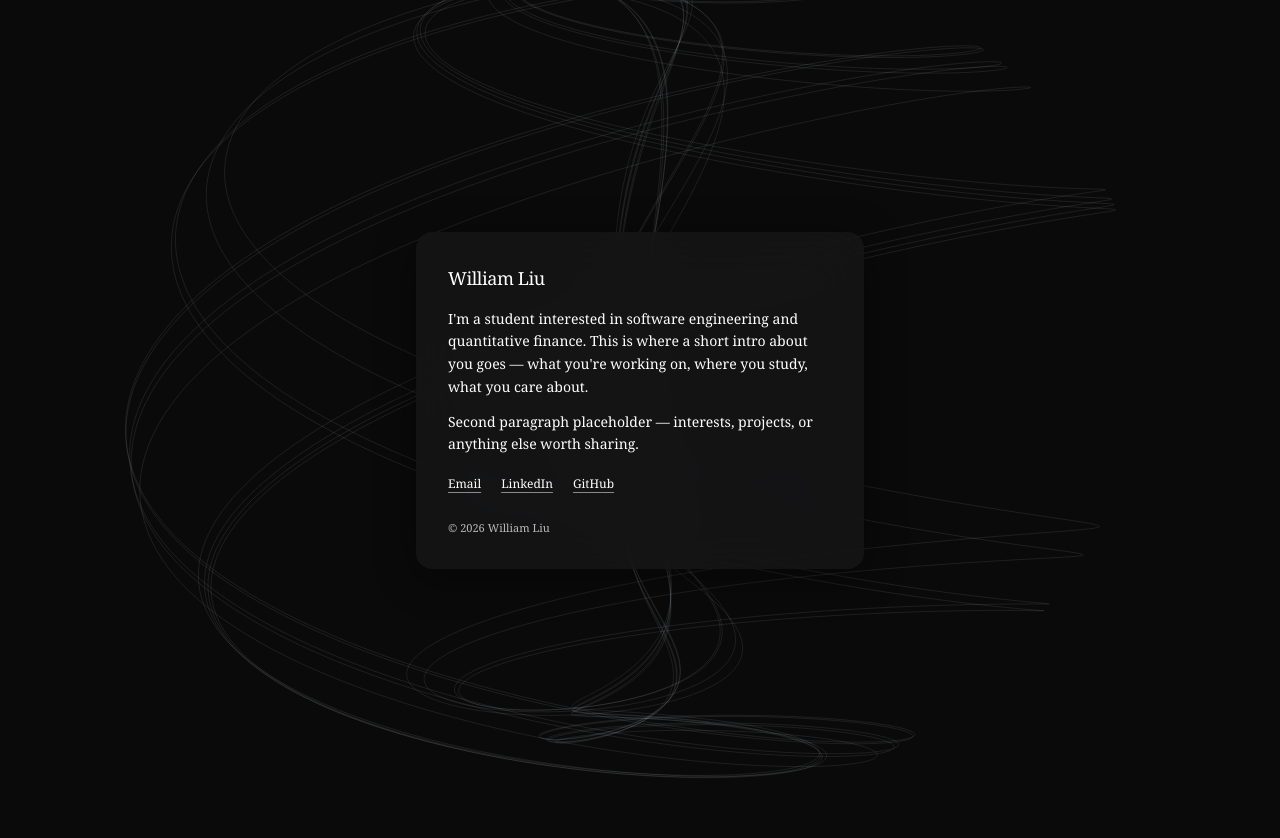
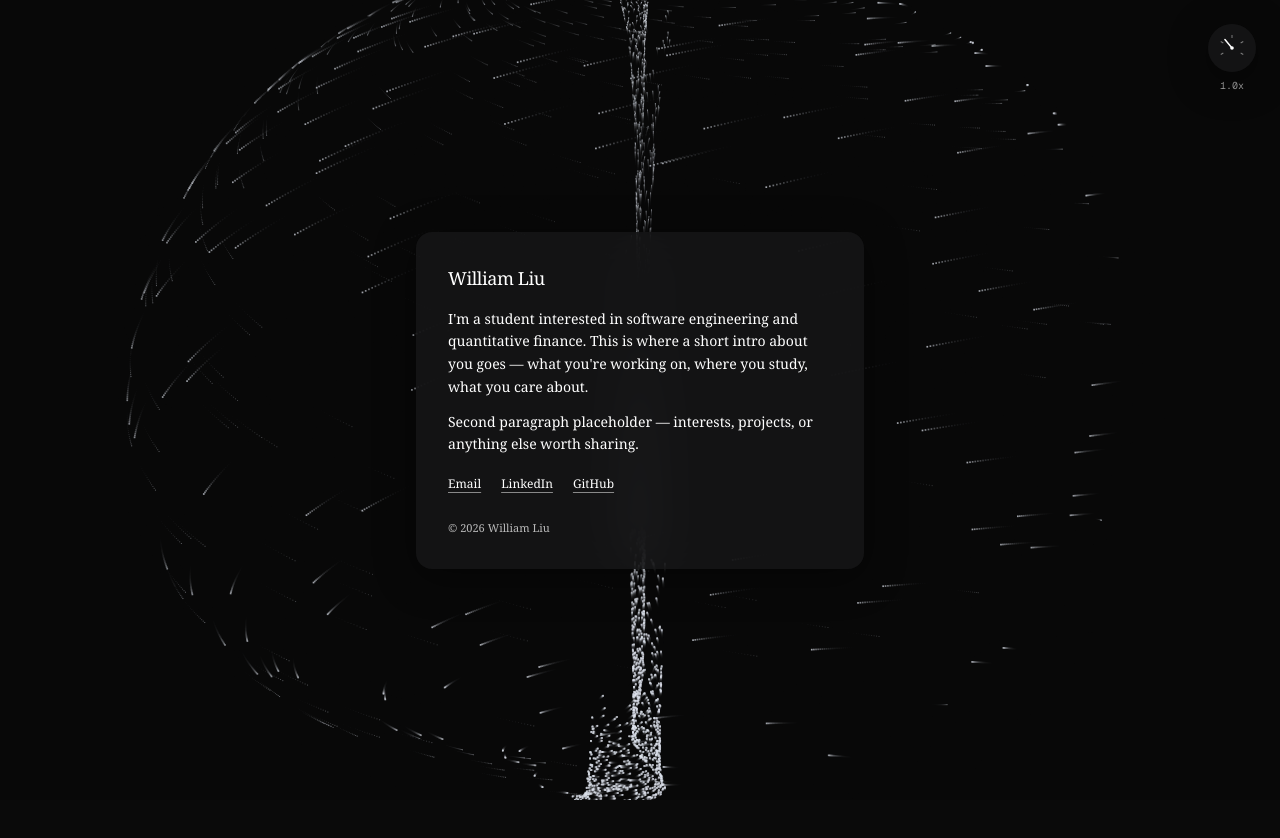
Before and after one commit to thewilliamliu/personal-website, a Next.js app: page / in a window 1280 px wide. Shown: the top 838 px of the page. Built offline with nearby package versions, Linux system fonts and the light colour scheme.

Commit message:
Back to particles; speed dial with drag control; /attractor explainer page

```diff
--- /dev/null
+++ b/app/attractor/page.tsx
@@ -0,0 +1,67 @@
+import Link from 'next/link'
+import AizawaBackground from 'app/components/aizawa'
+
+export const metadata = {
+  title: 'The Aizawa Attractor',
+  description: 'The equations behind the animation on the homepage.',
+}
+
+function Eq({ children }: { children: React.ReactNode }) {
+  return (
+    <div className="font-mono text-[13px] leading-7 text-white/90">
+      {children}
+    </div>
+  )
+}
+
+export default function AttractorPage() {
+  return (
+    <>
+      <AizawaBackground />
+      <div aria-hidden="true" className="h-[400vh]" />
+      <main className="fixed inset-0 flex items-center justify-center p-6">
+        <section className="glass-card w-full max-w-md rounded-2xl p-7 md:p-8 text-white">
+          <h1 className="mb-4 text-lg font-medium tracking-tight">
+            The Aizawa Attractor
+          </h1>
+
+          <p className="mb-3 text-sm leading-relaxed">
+            The animation on the homepage is the Aizawa attractor, a strange
+            attractor: a chaotic system whose trajectories never repeat or
+            settle down, yet stay confined to this sphere-like shape forever.
+            Each particle follows three coupled differential equations:
+          </p>
+
+          <div className="mb-3 rounded-lg bg-black/40 px-4 py-3">
+            <Eq>dx/dt = (z − b)·x − d·y</Eq>
+            <Eq>dy/dt = d·x + (z − b)·y</Eq>
+            <Eq>dz/dt = c + a·z − z³/3 − (x² + y²)(1 + e·z) + f·z·x³</Eq>
+          </div>
+
+          <p className="mb-3 text-sm leading-relaxed">
+            with constants a = 0.95, b = 0.7, c = 0.6, d = 3.5, e = 0.25,
+            f = 0.1. The first two equations spin points around the vertical
+            axis while pushing them outward or inward depending on height; the
+            third squeezes the flow vertically, folding it back into the tube
+            you see.
+          </p>
+
+          <p className="mb-5 text-sm leading-relaxed">
+            The system is chaotic: two particles that start almost together
+            drift apart exponentially fast, which is why the swarm smears into
+            a cloud instead of marching in lockstep. Every dot here is just
+            these three equations stepped forward in time, thousands of times
+            per second.
+          </p>
+
+          <Link
+            href="/"
+            className="text-xs text-white underline decoration-white/50 underline-offset-4 transition-opacity hover:opacity-80"
+          >
+            ← back home
+          </Link>
+        </section>
+      </main>
+    </>
+  )
+}
--- a/app/components/aizawa.tsx
+++ b/app/components/aizawa.tsx
@@ -10,10 +10,11 @@ const d = 3.5
 const e = 0.25
 const f = 0.1
 
-// One long precomputed orbit, drawn as a continuous curve
-const ORBIT_POINTS = 24000
-const DT = 0.004
+const DT = 0.002 // slow base speed
+const NUM_PARTICLES = 3000
 
+// Other components can set the speed multiplier:
+// window.dispatchEvent(new CustomEvent('aizawa-speed', { detail: 1.5 }))
 export default function AizawaBackground() {
   const canvasRef = useRef<HTMLCanvasElement>(null)
 
@@ -26,6 +27,12 @@ export default function AizawaBackground() {
     let width = 0
     let height = 0
     let raf = 0
+    let speed = 1
+
+    const onSpeed = (ev: Event) => {
+      speed = (ev as CustomEvent<number>).detail
+    }
+    window.addEventListener('aizawa-speed', onSpeed)
 
     const resize = () => {
       width = window.innerWidth
@@ -38,48 +45,35 @@ export default function AizawaBackground() {
     resize()
     window.addEventListener('resize', resize)
 
-    // Precompute the orbit
-    const ox3 = new Float32Array(ORBIT_POINTS)
-    const oy3 = new Float32Array(ORBIT_POINTS)
-    const oz3 = new Float32Array(ORBIT_POINTS)
-    {
-      let x = 0.1
-      let y = 0
-      let z = 0
-      // burn in
-      for (let n = 0; n < 5000; n++) {
-        const nx = x + DT * ((z - b) * x - d * y)
-        const ny = y + DT * (d * x + (z - b) * y)
-        const nz =
+    const px = new Float32Array(NUM_PARTICLES)
+    const py = new Float32Array(NUM_PARTICLES)
+    const pz = new Float32Array(NUM_PARTICLES)
+    for (let i = 0; i < NUM_PARTICLES; i++) {
+      px[i] = 0.1 + Math.random() * 0.1
+      py[i] = Math.random() * 0.1
+      pz[i] = Math.random() * 0.1
+    }
+    const step = (i: number, dt: number) => {
+      const x = px[i]
+      const y = py[i]
+      const z = pz[i]
+      px[i] = x + dt * ((z - b) * x - d * y)
+      py[i] = y + dt * (d * x + (z - b) * y)
+      pz[i] =
         z +
-          DT *
+        dt *
           (c +
             a * z -
             (z * z * z) / 3 -
             (x * x + y * y) * (1 + e * z) +
             f * z * x * x * x)
-        x = nx
-        y = ny
-        z = nz
     }
-      for (let n = 0; n < ORBIT_POINTS; n++) {
-        const nx = x + DT * ((z - b) * x - d * y)
-        const ny = y + DT * (d * x + (z - b) * y)
-        const nz =
-          z +
-          DT *
-            (c +
-              a * z -
-              (z * z * z) / 3 -
-              (x * x + y * y) * (1 + e * z) +
-              f * z * x * x * x)
-        x = nx
-        y = ny
-        z = nz
-        ox3[n] = x
-        oy3[n] = y
-        oz3[n] = z - 0.6
-      }
+    // Burn in with a large dt, then desynchronize
+    for (let n = 0; n < 500; n++)
+      for (let i = 0; i < NUM_PARTICLES; i++) step(i, 0.01)
+    for (let i = 0; i < NUM_PARTICLES; i++) {
+      const extra = Math.floor(Math.random() * 800)
+      for (let n = 0; n < extra; n++) step(i, 0.01)
     }
 
     // Scroll drives the viewing angle
@@ -103,12 +97,13 @@ export default function AizawaBackground() {
     const draw = () => {
       smoothT += (scrollT - smoothT) * 0.06
 
-      ctx.fillStyle = '#0a0a0a'
+      // Trail fade
+      ctx.fillStyle = 'rgba(10, 10, 10, 0.18)'
       ctx.fillRect(0, 0, width, height)
 
       const scale = Math.min(width, height) * 0.42
-      const cx = width / 2
-      const cy = height / 2
+      const ox = width / 2
+      const oy = height / 2
 
       const tilt = 0.2 + smoothT * 1.5
       const angle = spin + smoothT * Math.PI * 2
@@ -117,30 +112,36 @@ export default function AizawaBackground() {
       const sinA = Math.sin(angle)
       const cosT = Math.cos(tilt)
       const sinT = Math.sin(tilt)
+      const dt = DT * speed
 
-      ctx.lineWidth = 0.6
-      ctx.strokeStyle = 'rgba(225, 230, 240, 0.16)'
-      ctx.beginPath()
-      for (let i = 0; i < ORBIT_POINTS; i++) {
-        const rx = ox3[i] * cosA - oy3[i] * sinA
-        const ry = ox3[i] * sinA + oy3[i] * cosA
-        const tz = ry * sinT + oz3[i] * cosT
-        const sx = cx + rx * scale
-        const sy = cy - tz * scale
-        if (i === 0) ctx.moveTo(sx, sy)
-        else ctx.lineTo(sx, sy)
+      for (let i = 0; i < NUM_PARTICLES; i++) {
+        step(i, dt)
+        const rx = px[i] * cosA - py[i] * sinA
+        const ry = px[i] * sinA + py[i] * cosA
+        const rz = pz[i] - 0.6
+        const ty = ry * cosT - rz * sinT
+        const tz = ry * sinT + rz * cosT
+
+        const sx = ox + rx * scale
+        const sy = oy - tz * scale
+        const alpha = Math.max(0.12, Math.min(0.7, (ty + 2) / 4))
+        ctx.fillStyle = `rgba(225, 230, 240, ${alpha})`
+        const size = ty > 0 ? 1.7 : 1
+        ctx.fillRect(sx, sy, size, size)
       }
-      ctx.stroke()
 
-      spin += 0.00024 // ~30% of previous speed
+      spin += 0.00024 * speed
       if (!prefersReduced) raf = requestAnimationFrame(draw)
     }
+    ctx.fillStyle = '#0a0a0a'
+    ctx.fillRect(0, 0, width, height)
     draw()
 
     return () => {
       cancelAnimationFrame(raf)
       window.removeEventListener('resize', resize)
       window.removeEventListener('scroll', onScroll)
+      window.removeEventListener('aizawa-speed', onSpeed)
     }
   }, [])
 
--- /dev/null
+++ b/app/components/speed-dial.tsx
@@ -0,0 +1,101 @@
+'use client'
+
+import { useRef, useState } from 'react'
+import { useRouter } from 'next/navigation'
+
+const MIN = 0
+const MAX = 3
+
+// A small circular dial in the corner.
+// Drag up/down to change the animation speed; a plain click
+// (no drag) opens the /attractor page.
+export default function SpeedDial() {
+  const [speed, setSpeed] = useState(1)
+  const dragging = useRef(false)
+  const moved = useRef(false)
+  const startY = useRef(0)
+  const startSpeed = useRef(1)
+  const router = useRouter()
+
+  const setAndBroadcast = (v: number) => {
+    const clamped = Math.min(MAX, Math.max(MIN, v))
+    setSpeed(clamped)
+    window.dispatchEvent(new CustomEvent('aizawa-speed', { detail: clamped }))
+  }
+
+  const onPointerDown = (ev: React.PointerEvent) => {
+    dragging.current = true
+    moved.current = false
+    startY.current = ev.clientY
+    startSpeed.current = speed
+    ;(ev.target as HTMLElement).setPointerCapture(ev.pointerId)
+  }
+  const onPointerMove = (ev: React.PointerEvent) => {
+    if (!dragging.current) return
+    const dy = startY.current - ev.clientY
+    if (Math.abs(dy) > 4) moved.current = true
+    if (moved.current) setAndBroadcast(startSpeed.current + dy / 60)
+  }
+  const onPointerUp = () => {
+    dragging.current = false
+    if (!moved.current) router.push('/attractor')
+  }
+
+  // Needle angle: -120° at MIN, +120° at MAX
+  const angle = -120 + ((speed - MIN) / (MAX - MIN)) * 240
+
+  return (
+    <div className="fixed right-6 top-6 z-10 flex flex-col items-center gap-1.5 select-none">
+      <div
+        role="slider"
+        aria-label="Animation speed (click for details)"
+        aria-valuemin={MIN}
+        aria-valuemax={MAX}
+        aria-valuenow={Math.round(speed * 100) / 100}
+        tabIndex={0}
+        onPointerDown={onPointerDown}
+        onPointerMove={onPointerMove}
+        onPointerUp={onPointerUp}
+        onKeyDown={(ev) => {
+          if (ev.key === 'ArrowUp') setAndBroadcast(speed + 0.25)
+          if (ev.key === 'ArrowDown') setAndBroadcast(speed - 0.25)
+          if (ev.key === 'Enter') router.push('/attractor')
+        }}
+        className="glass-card flex h-12 w-12 cursor-pointer items-center justify-center rounded-full transition-transform hover:scale-105"
+        title="Drag to change speed · click to learn about the attractor"
+      >
+        <svg width="34" height="34" viewBox="0 0 34 34" aria-hidden="true">
+          {/* tick marks */}
+          {[-120, -60, 0, 60, 120].map((t) => (
+            <line
+              key={t}
+              x1="17"
+              y1="4"
+              x2="17"
+              y2="7"
+              stroke="rgba(255,255,255,0.45)"
+              strokeWidth="1"
+              transform={`rotate(${t} 17 17)`}
+            />
+          ))}
+          {/* needle */}
+          <line
+            x1="17"
+            y1="17"
+            x2="17"
+            y2="6"
+            stroke="white"
+            strokeWidth="1.5"
+            strokeLinecap="round"
+            transform={`rotate(${angle} 17 17)`}
+            style={{ transition: dragging.current ? 'none' : 'transform .2s' }}
+          />
+          <circle cx="17" cy="17" r="1.8" fill="white" />
+        </svg>
+      </div>
+      <span className="font-mono text-[10px] text-white/60">
+        {speed.toFixed(1)}x
+      </span>
+    </div>
+  )
+}
--- a/app/page.tsx
+++ b/app/page.tsx
@@ -1,9 +1,11 @@
 import AizawaBackground from 'app/components/aizawa'
+import SpeedDial from 'app/components/speed-dial'
 
 export default function Page() {
   return (
     <>
       <AizawaBackground />
+      <SpeedDial />
       {/* Scroll runway: scrolling rotates the attractor while the card stays put */}
       <div aria-hidden="true" className="h-[400vh]" />
       <main className="fixed inset-0 flex items-center justify-center p-6">
```
Lines whose indentation alone changed are shown as unchanged.
